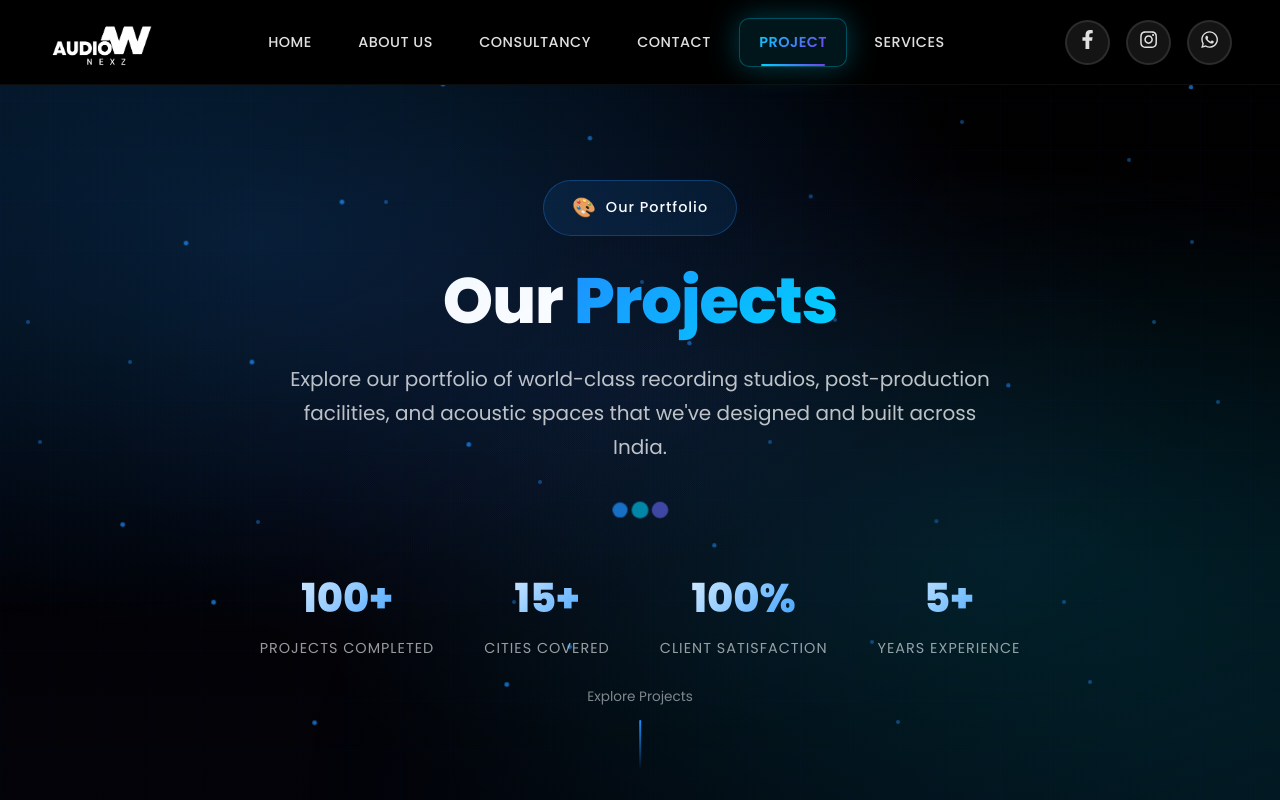
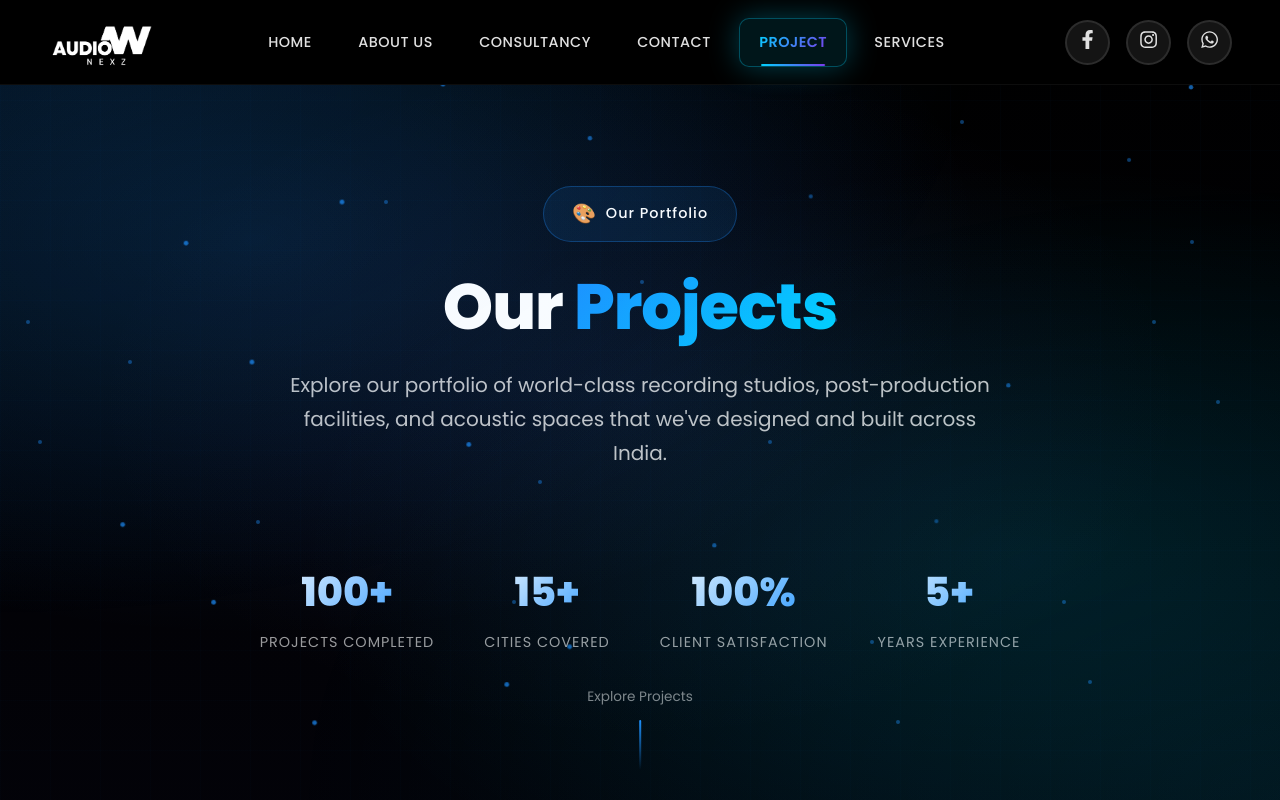
Before and after one commit to Shubhamzio/audionexz-cicd, a React (Vite) app: page /projects in a window 1280 px wide. Shown: the top 800 px of the page. Built offline with nearby package versions, Linux system fonts and the light colour scheme.

Commit message:
Commit for the changes

```diff
--- a/src/components/Projects/Projects.jsx
+++ b/src/components/Projects/Projects.jsx
@@ -198,11 +198,7 @@ const Projects = () => {
               designed and built across India.
             </p>
 
-            <div className="anxProjects__heroDivider anxProjects__animate">
-              <span></span>
-              <span></span>
-              <span></span>
-            </div>
+            <div className="anxProjects__heroDivider anxProjects__animate"></div>
 
             {/* Stats in Hero */}
             <div className="anxProjects__heroStats anxProjects__animate">
```
